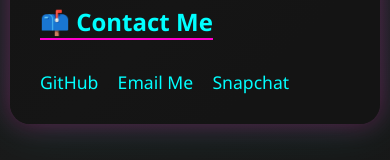
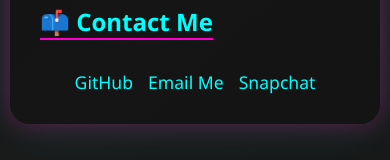
Before and after one commit to K2na0/testing, a plain HTML site: page index.html in a window 390 px wide. Shown: the part 738-898 px from the top of the page. Drawn offline with Linux system fonts and the light colour scheme.

Commit message:
Update index.html

```diff
--- a/index.html
+++ b/index.html
@@ -110,12 +110,14 @@
     .socials {
       margin-top: 20px;
       animation: slideInBottom 1.5s ease-out;
+      display: flex;
+      justify-content: flex-start;
+      gap: 15px;
     }
 
     .socials a {
       color: #00ffff;
       text-decoration: none;
-      margin-right: 15px;
       font-size: 1.1rem;
       position: relative;
       transition: color 0.3s ease;
@@ -193,6 +195,10 @@
       .typing {
         font-size: 1rem;
       }
+
+      .socials {
+        justify-content: center;
+      }
     }
   </style>
 </head>
```
